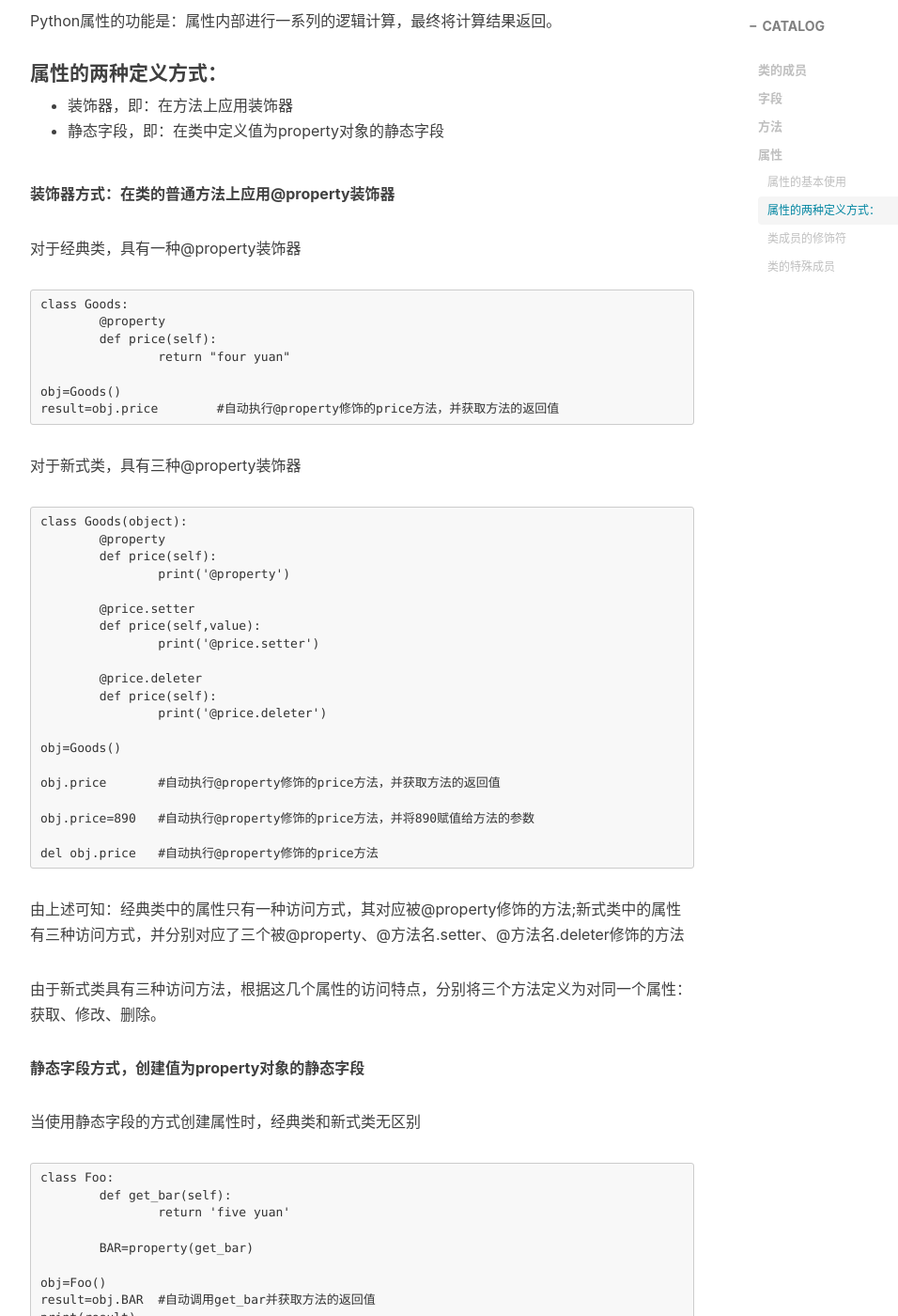
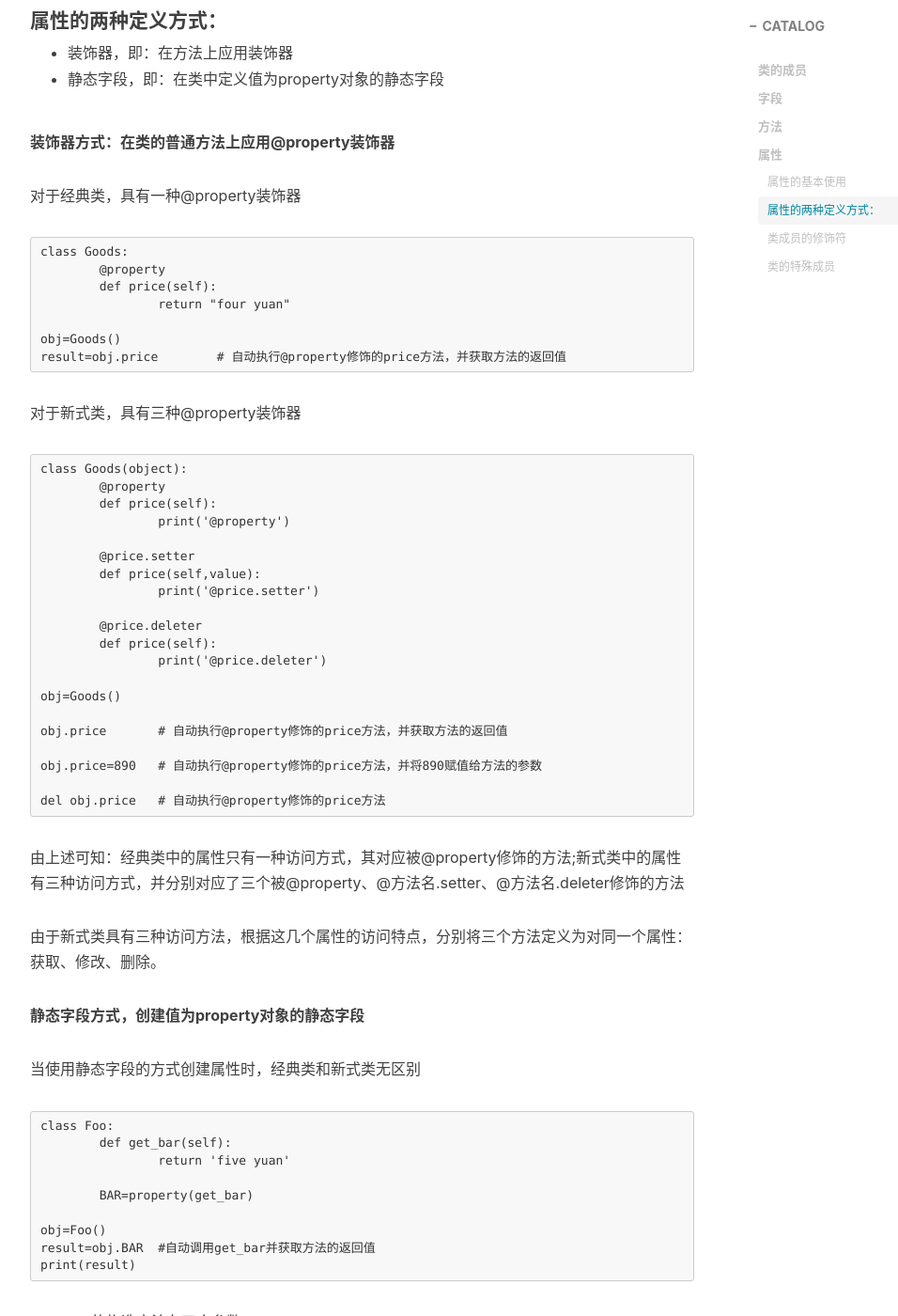
Before and after one commit to simplestory/simplestory.github.io, a Jekyll site: the page built from _posts/2017-8-20-Python之类.md, in a window 1280 px wide and 1400 px high, scrolled down 3126 px. Shown: the whole window at 94% size, without its empty margins (233-1189 px from the left). Built offline with Jekyll 4.4.1, drawn with Linux system fonts in a browser that asks for light colours; nearby versions of some CDN libraries; comment, search, counter and statistics services are not loaded; some of the changed lines change nothing that is shown; some of the changed text lies outside the part shown.

Commit message:
格式修改

````diff
--- a/_posts/2017-8-20-Python之类.md
+++ b/_posts/2017-8-20-Python之类.md
@@ -88,8 +88,6 @@ Foo.static_func()
 #### 属性的基本使用
 
 ```
-#### 定义 ####
-
 class Foo:
 	def func(self):
 		pass
@@ -98,7 +96,6 @@ class Foo:
 	@property
 	def prop(self):
 		pass
-#### 调用 ####
 
 foo_obj=Foo()
 foo_obj.func()
@@ -133,7 +130,7 @@ class Goods:
 		return "four yuan"
 
 obj=Goods()
-result=obj.price 	#自动执行@property修饰的price方法，并获取方法的返回值
+result=obj.price 	# 自动执行@property修饰的price方法，并获取方法的返回值
 ```
 
 对于新式类，具有三种@property装饰器
@@ -154,11 +151,11 @@ class Goods(object):
 
 obj=Goods()
 
-obj.price 	#自动执行@property修饰的price方法，并获取方法的返回值
+obj.price 	# 自动执行@property修饰的price方法，并获取方法的返回值
 
-obj.price=890	#自动执行@property修饰的price方法，并将890赋值给方法的参数
+obj.price=890	# 自动执行@property修饰的price方法，并将890赋值给方法的参数
 
-del obj.price 	#自动执行@property修饰的price方法
+del obj.price 	# 自动执行@property修饰的price方法
 ```
 
 由上述可知：经典类中的属性只有一种访问方式，其对应被@property修饰的方法;新式类中的属性有三种访问方式，并分别对应了三个被@property、@方法名.setter、@方法名.deleter修饰的方法
````
